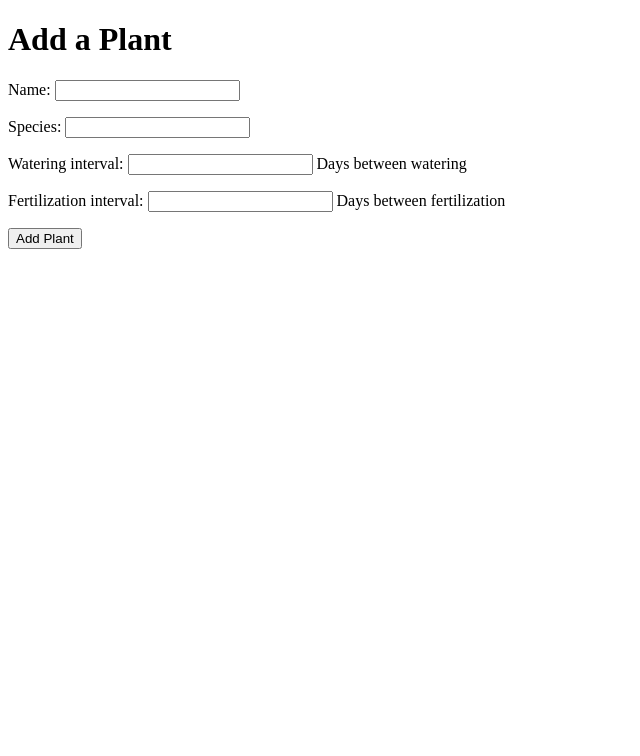
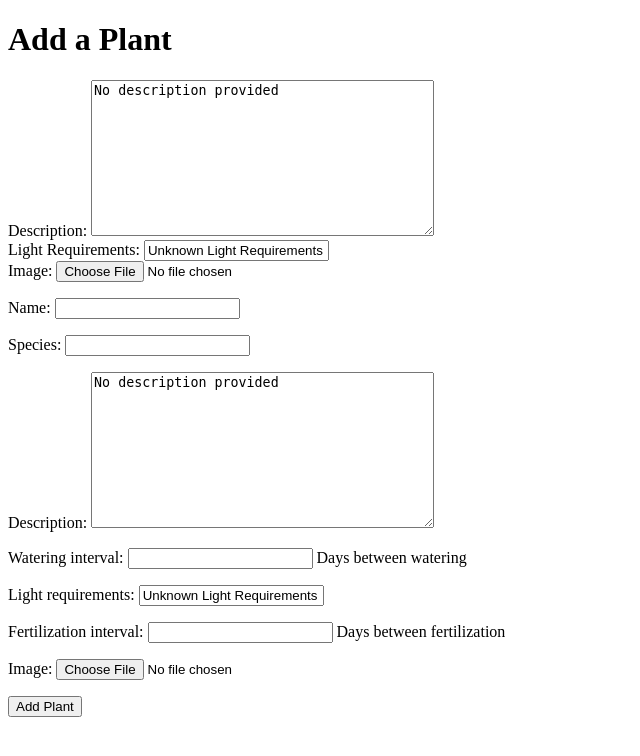
Before and after one commit to doramagnoni/SproutList, a Django app: template sproutlist/plants/templates/plants/add_plant.html in a window 1280 px wide. Shown: the top 756 px of the page, without its empty margins (0-640 px from the left). Run offline with Django 4.2, Linux system fonts and the light colour scheme; the template is opened without the code that fills it: values that come from a table or form of the project are taken from there, others are empty.

Commit message:
addinf description, light requirements and image field to the models.py

```diff
--- a/sproutlist/plants/models.py
+++ b/sproutlist/plants/models.py
@@ -4,10 +4,14 @@
 class Plant(models.Model):
     name = models.CharField(max_length=100)
     species = models.CharField(max_length=100)
+    description = models.TextField(default="No description provided")
     watering_interval = models.IntegerField(help_text="Days between watering")
+    light_requirements = models.CharField(max_length=100, default="Unknown Light Requirements")
     last_watered = models.DateField(auto_now_add=True)
     fertilization_interval = models.IntegerField(help_text="Days between fertilization")
     last_fertilized = models.DateField(auto_now_add=True)
+    image = models.ImageField(upload_to='plant_images', default='plant_images/default_plant.jpg')
+
 
 class ToDo(models.Model):
     plant = models.ForeignKey(Plant, on_delete=models.CASCADE)
--- a/sproutlist/plants/templates/plants/add_plant.html
+++ b/sproutlist/plants/templates/plants/add_plant.html
@@ -5,6 +5,19 @@
 </head>
 <body>
     <h1>Add a Plant</h1>
+
+    <div>
+        <label for="id_description">Description:</label>
+        {{ form.description }}
+    </div>
+    <div>
+        <label for="id_light_requirements">Light Requirements:</label>
+        {{ form.light_requirements }}
+    </div>
+    <div>
+        <label for="id_image">Image:</label>
+        {{ form.image }}
+    </div>
 
     <form method="post">
         {% csrf_token %}
```
Also changed, not shown: sproutlist/plants/views.py (+8 -0 lines), sproutlist/db.sqlite3, sproutlist/plants/migrations/0002_plant_description_plant_image_and_more.py (added).
